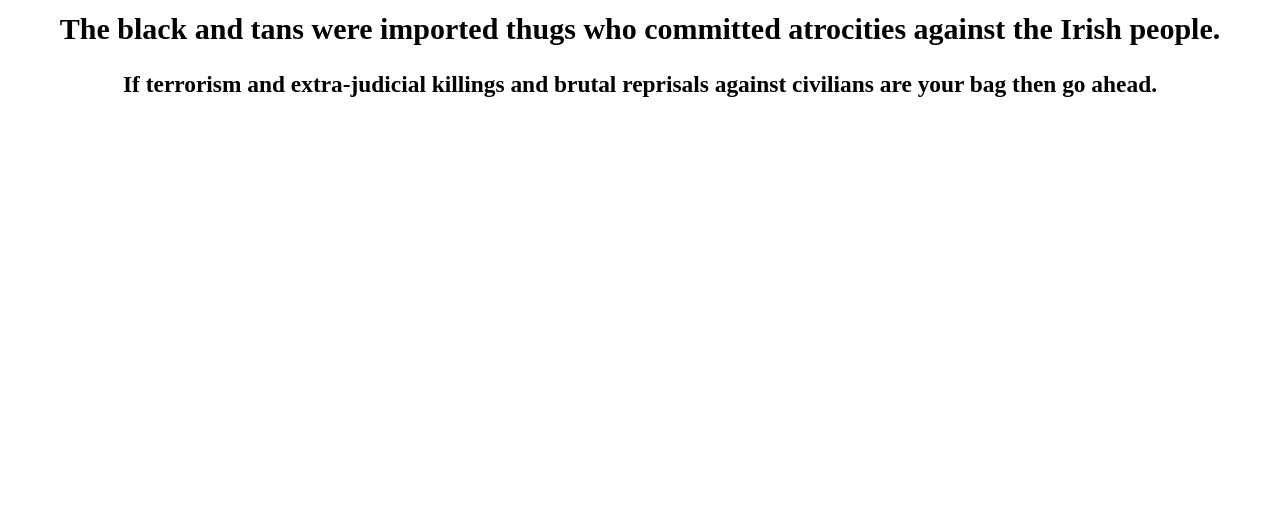
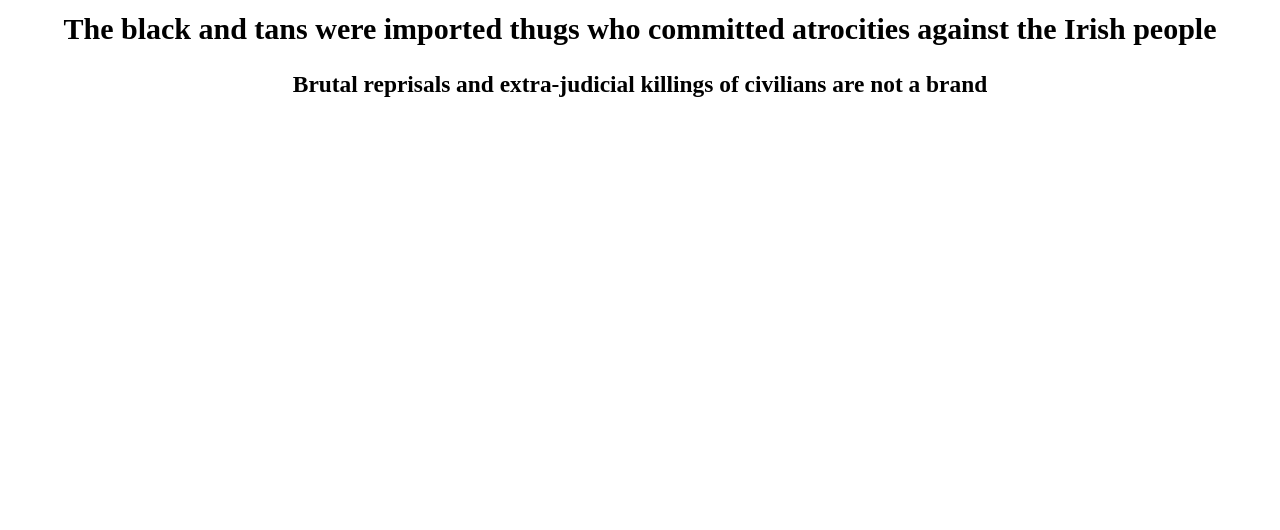
Before and after one commit to MilitaryCoo/MilitaryCoo.GitHub.io, a plain HTML site: page index.html in a window 1280 px wide. Shown: the part 270-800 px from the top of the page. Drawn offline with Linux system fonts and the light colour scheme.

Commit message:
Content change

```diff
--- a/index.html
+++ b/index.html
@@ -18,8 +18,8 @@
   <h1>Thinking of calling a product <br/>"Black and Tan"</h1>
   <h2>because it harks back to some vague Irish old country nostalgia?</h2>
   <h1>DON'T</h1>
-  <h2>The black and tans were imported thugs who committed atrocities against the Irish people.</h2>
-  <h3>If terrorism and extra-judicial killings and brutal reprisals against civilians are your bag then go ahead.</h3>
+  <h2>The black and tans were imported thugs who committed atrocities against the Irish people</h2>
+  <h3>Brutal reprisals and extra-judicial killings of civilians are not a brand</h3>
   <!-- Project -->
   <script src="main.js"></script>
 </body>
```
